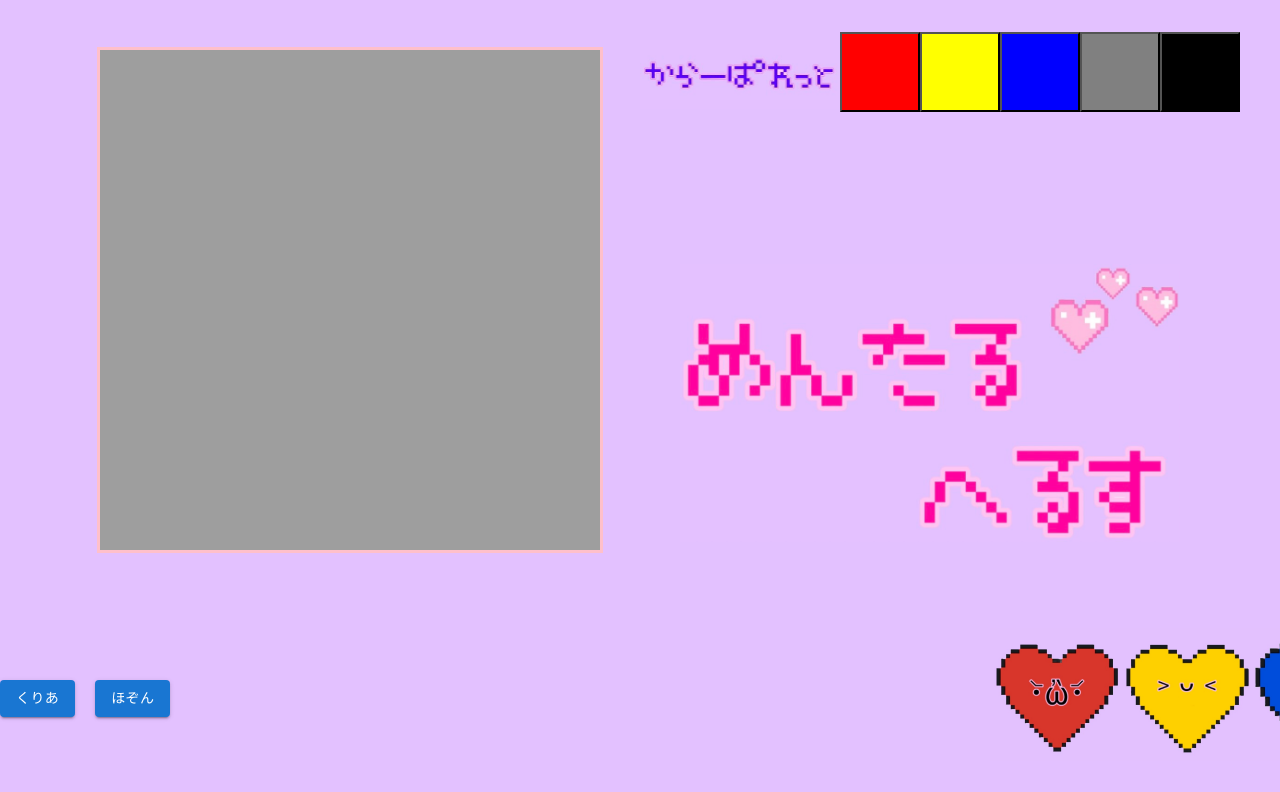
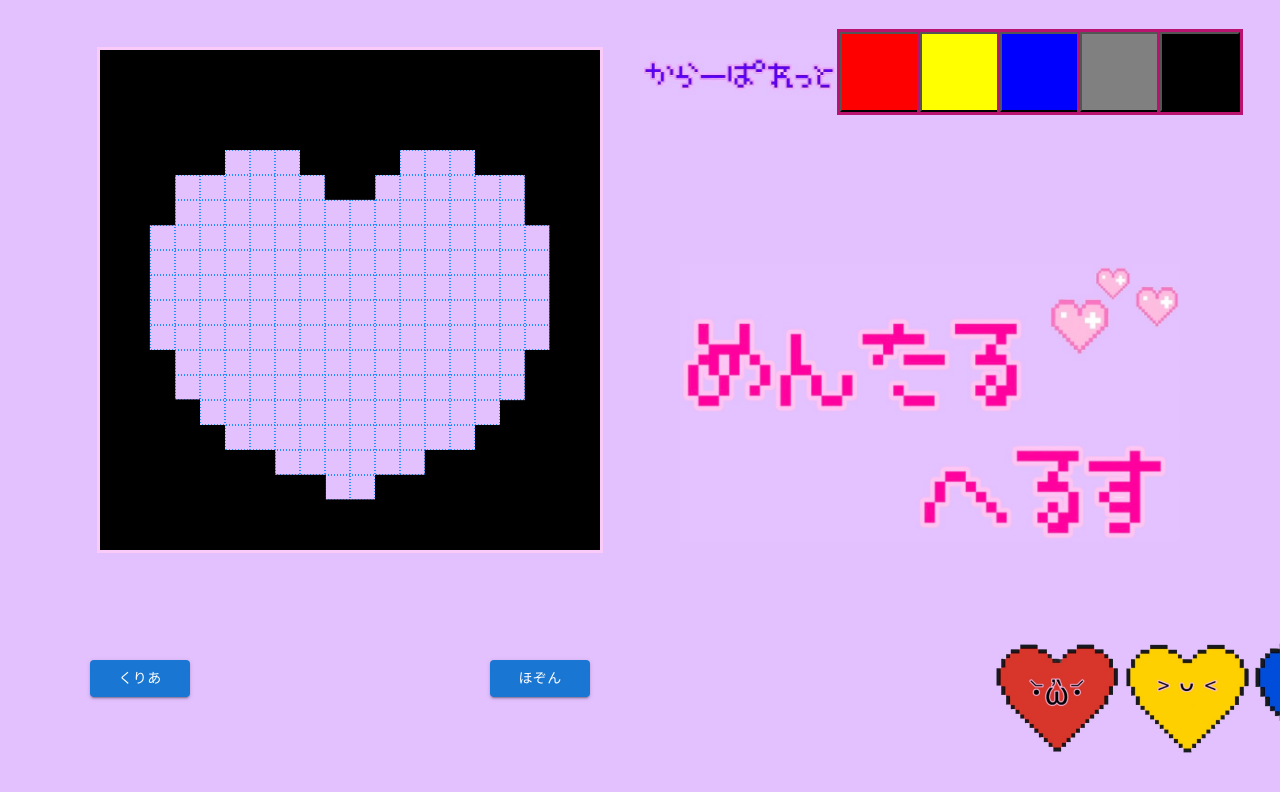
Before and after one commit to yama-chiiii/Penguin-Hack, a React (Create React App) app: page / in a window 1280 px wide. Shown: the top 792 px of the page. Built offline with nearby package versions, Linux system fonts and the light colour scheme.

Commit message:
ある程度できた

```diff
--- a/src/Components/Canvas.jsx
+++ b/src/Components/Canvas.jsx
@@ -6,70 +6,74 @@ import { useSearchParams } from 'react-router-dom';
 const Canvas = () => {
     const [searchParams, setSearchParams] = useSearchParams();
     const color = searchParams.get('color');
-    console.log(color)
+
 
     const canvas_width = 20;
     const canvas_height = 20;
     const canvas_magnification = 25 // 表示倍率
 
     useEffect(() => {
+        const localStorageImage = localStorage.getItem('imgBase64');
+        const chara = new Image();
+
+        if (localStorageImage) {
+            chara.src = localStorageImage;
+        }
+        else {
+            chara.src = `${process.env.PUBLIC_URL}/assets/black-hart.png`
+        }
+
+
         const canvas = document.getElementById('MyCanvas');
 
         const ctx = canvas.getContext('2d');
-        ctx.fillStyle = "white";
+        ctx.fillStyle = color;
+
+        chara.onload = () => {
+            ctx.drawImage(chara, 0, 0, canvas.width, canvas.height);
+        };
+
         ctx.fillRect(0, 0, canvas.width, canvas.height);
+
         canvas.width = canvas_width * canvas_magnification;
         canvas.height = canvas_height * canvas_magnification;
 
         canvas.addEventListener('mousedown', OnMousedown);
         canvas.addEventListener('mousemove', OnMousemove);
 
-        const chara = new Image();
-        chara.src = `${process.env.PUBLIC_URL}/assets/black-hart.png`
-        chara.onload = () => {
-            console.log("test")
-            ctx.drawImage(chara, 0, 0, canvas.width, canvas.height);
-        };
-
         drawRule();
-
+        setSearchParams({})
     }, []);
 
     useEffect(() => {
-        //console.log(color);
         const canvas = document.getElementById('MyCanvas');
 
         const ctx = canvas.getContext('2d');
+        console.log(ctx.fillStyle)
         ctx.fillStyle = color;
-
+        console.log(ctx.fillStyle)
     }, [color, searchParams])
 
     //黒含め消すやつ
-    const clearCanvas = () => {
+    const initCanvas = () => {
         const canvas = document.getElementById('MyCanvas');
 
         const ctx = canvas.getContext('2d');
 
         ctx.clearRect(0, 0, canvas.width, canvas.height);
+        const chara = new Image();
+        chara.src = `${process.env.PUBLIC_URL}/assets/black-hart.png`
+        chara.onload = () => {
+            ctx.drawImage(chara, 0, 0, canvas.width, canvas.height);
+        };
         drawRule();
-    }
-
-    //黒は残し消すやつ
-    const initCanvas = () => {
-        const canvas = document.getElementById('MyCanvas');
-        const ctx = canvas.getContext('2d');
-        //const imagedata = ctx.getImageData(canvas_width * canvas_magnification, canvas_height * canvas_magnification, 1, 1);
-
-        if (searchParams !== "black") {
-            ctx.clearRect(0, 0, canvas.width, canvas.height);
-            drawRule();
-        }
     }
 
     //保存する
     const saveCanvas = () => {
-        const json = JSON.stringify(searchParams);
-        localStorage.setElementById("searchParams", json);
+        const canvas = document.getElementById('MyCanvas');
+        const imgBase64 = canvas.toDataURL();
+        localStorage.setItem('imgBase64', imgBase64);
     }
 
 
@@ -116,8 +120,9 @@ const Canvas = () => {
 
         const canvas = document.getElementById('MyCanvas');
         const ctx = canvas.getContext('2d');
+        // ctx.fillStyle = color;
+        console.log(ctx.fillStyle)
 
-        ctx.fillStyle = color;
         ctx.fillRect(
             col * canvas_magnification,
             row * canvas_magnification,
@@ -141,7 +146,7 @@ const Canvas = () => {
             const canvas = document.getElementById('MyCanvas');
             const ctx = canvas.getContext('2d');
 
-            ctx.fillStyle = color;
+            // ctx.fillStyle = color;
             ctx.fillRect(
                 col * canvas_magnification,
                 row * canvas_magnification,
@@ -156,12 +161,12 @@ const Canvas = () => {
     return (
         <Stack direction="column" sx={{ width: "50%" }}>
             <Box sx={{ height: "70vh" }}>
-                <canvas style={{ marginTop: "50px", marginLeft: "100px", outlineStyle: "solid", outlineColor: "pink" }} id='MyCanvas'></canvas>
+                <canvas style={{ marginTop: "50px", marginLeft: "100px", outlineStyle: "solid", outlineColor: "#facaf8" }} id='MyCanvas'></canvas>
             </Box>
 
             <Box sx={{ height: "30vh" }}>
-                <Button className=' bg-gradient-to-b from-pink-300 to-pink-600' style={{ marginTop: '120px' }} onClick={() => { initCanvas() }} variant="contained">くりあ</Button>
-                <Button className=' bg-gradient-to-b from-pink-300 to-pink-600' style={{ marginLeft: "20px", marginTop: '120px' }} onClick={() => { saveCanvas() }} variant="contained">ほぞん</Button>
+                <Button className=' bg-gradient-to-b from-pink-300 to-pink-600' style={{ width: "100px", marginLeft: "90px", marginTop: '100px' }} onClick={() => { initCanvas() }} variant="contained">くりあ</Button>
+                <Button className=' bg-gradient-to-b from-pink-300 to-pink-600' style={{ width: "100px", marginLeft: "300px", marginTop: '100px' }} onClick={() => { saveCanvas() }} variant="contained">ほぞん</Button>
             </Box>
         </Stack>
 
--- a/src/Components/Home.jsx
+++ b/src/Components/Home.jsx
@@ -25,7 +25,7 @@ const Home = () => {
                                     }}
                                     // onClick={() => { setColorIndex(color);console.log(colorIndex)
                                     // }}
-                                    style={{ paddingLeft: "60px", marginTop: "10px", width: "80px", height: "80px", backgroundColor: color }}
+                                    style={{ paddingLeft: "60px", marginTop: "10px", width: "80px", height: "80px", backgroundColor: color, outlineStyle: "solid", outlineColor: "#ba136f" }}
                                 />
                             )
                         })
```
Also changed, not shown: public/assets/black-hart.png (renamed from public/assets/black-hart .png).
